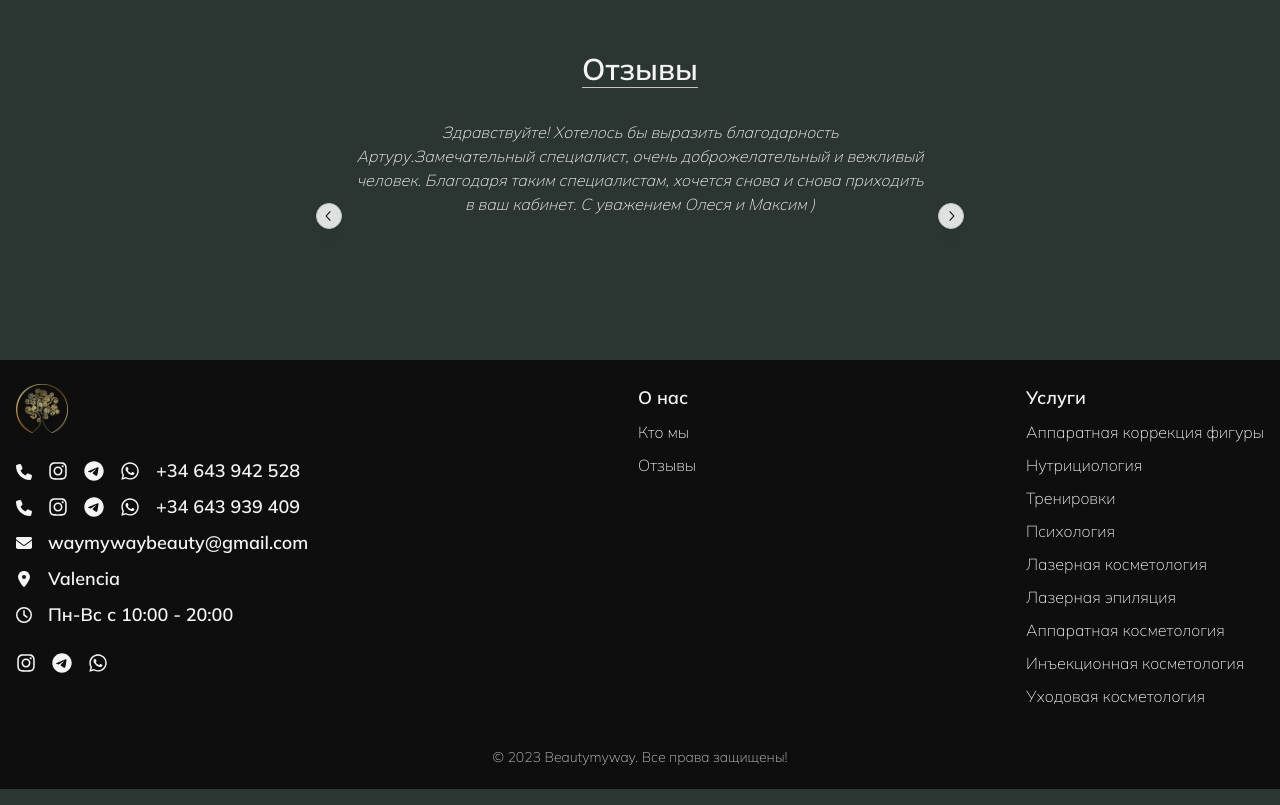
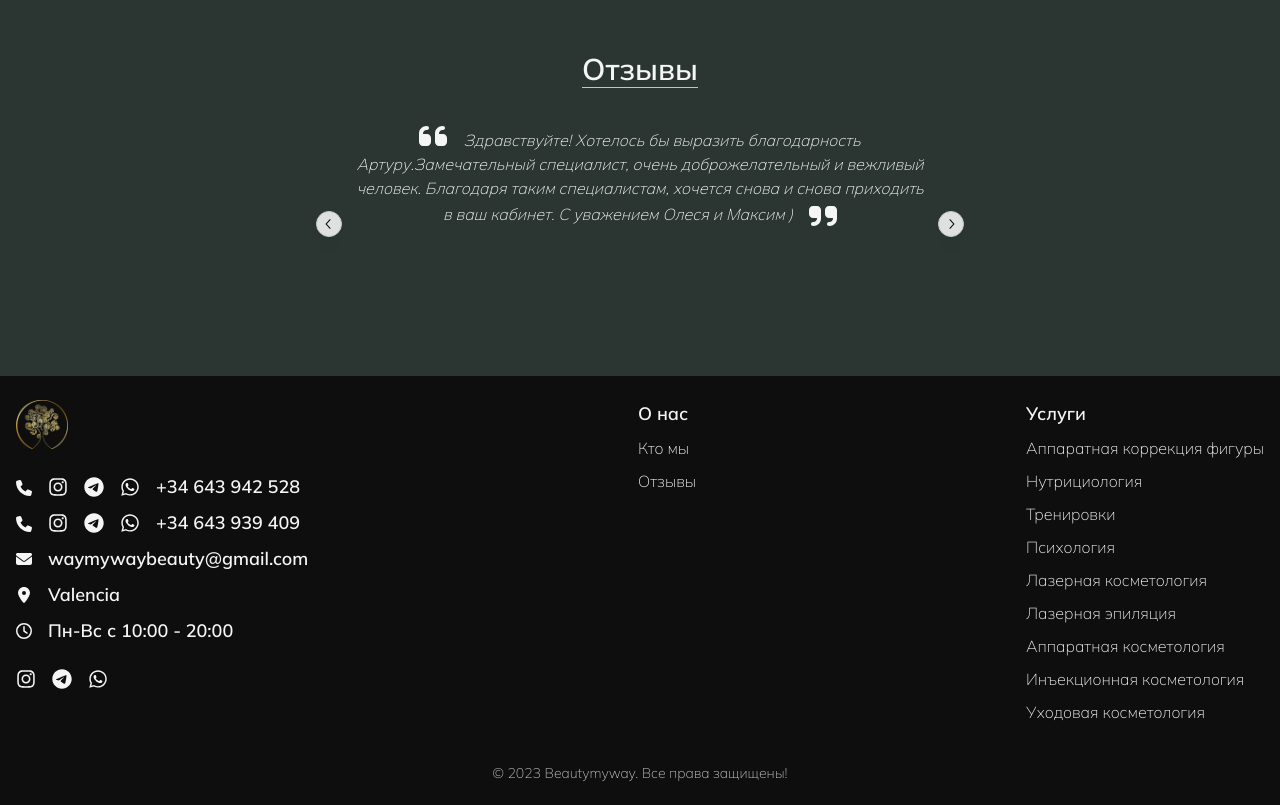
Before and after one commit to KirillUnited/beautymyway-app, a Next.js app: page / in a window 1280 px wide. Shown: the part 4680-5485 px from the top of the page. Built offline with nearby package versions, Linux system fonts and the light colour scheme.

Commit message:
Update testimonals

```diff
--- a/src/app/containers/TestimonialsSection/TestimonialsSection.tsx
+++ b/src/app/containers/TestimonialsSection/TestimonialsSection.tsx
@@ -5,6 +5,9 @@ import { TESTIMONIALS } from '@/data';
 import { useMantineTheme } from '@mantine/core';
 import { useMediaQuery } from '@mantine/hooks';
 import styles from './TestimonialsSection.module.scss';
+import { FontAwesomeIcon } from '@fortawesome/react-fontawesome';
+import { faQuoteLeft, faQuoteRight } from '@fortawesome/free-solid-svg-icons'
+
 
 export default function TestimonalsSection(): React.JSX.Element {
     const theme = useMantineTheme();
@@ -14,7 +17,9 @@ export default function TestimonalsSection(): React.JSX.Element {
         return (
             <Carousel.Slide key={index}>
                 <p className='font-light italic mb-10 px-0 lg:px-12 lg:mb-0 text-center'>
+                    <FontAwesomeIcon icon={faQuoteLeft} className='mr-4 align-bottom' size='2x'/>
                     {description}
+                    <FontAwesomeIcon icon={faQuoteRight} className='ml-4 align-middle' size='2x' />
                 </p>
             </Carousel.Slide>
         )
```
